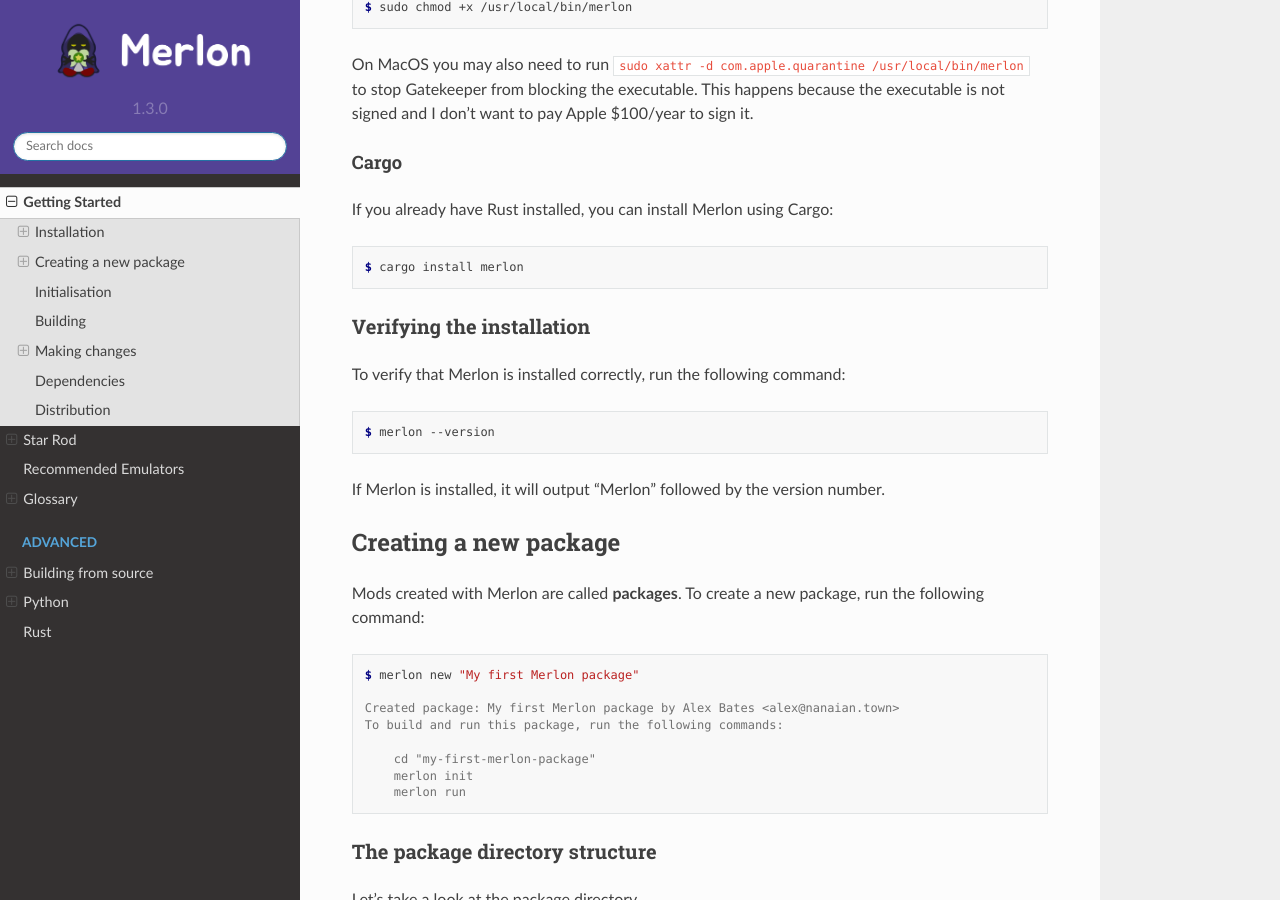
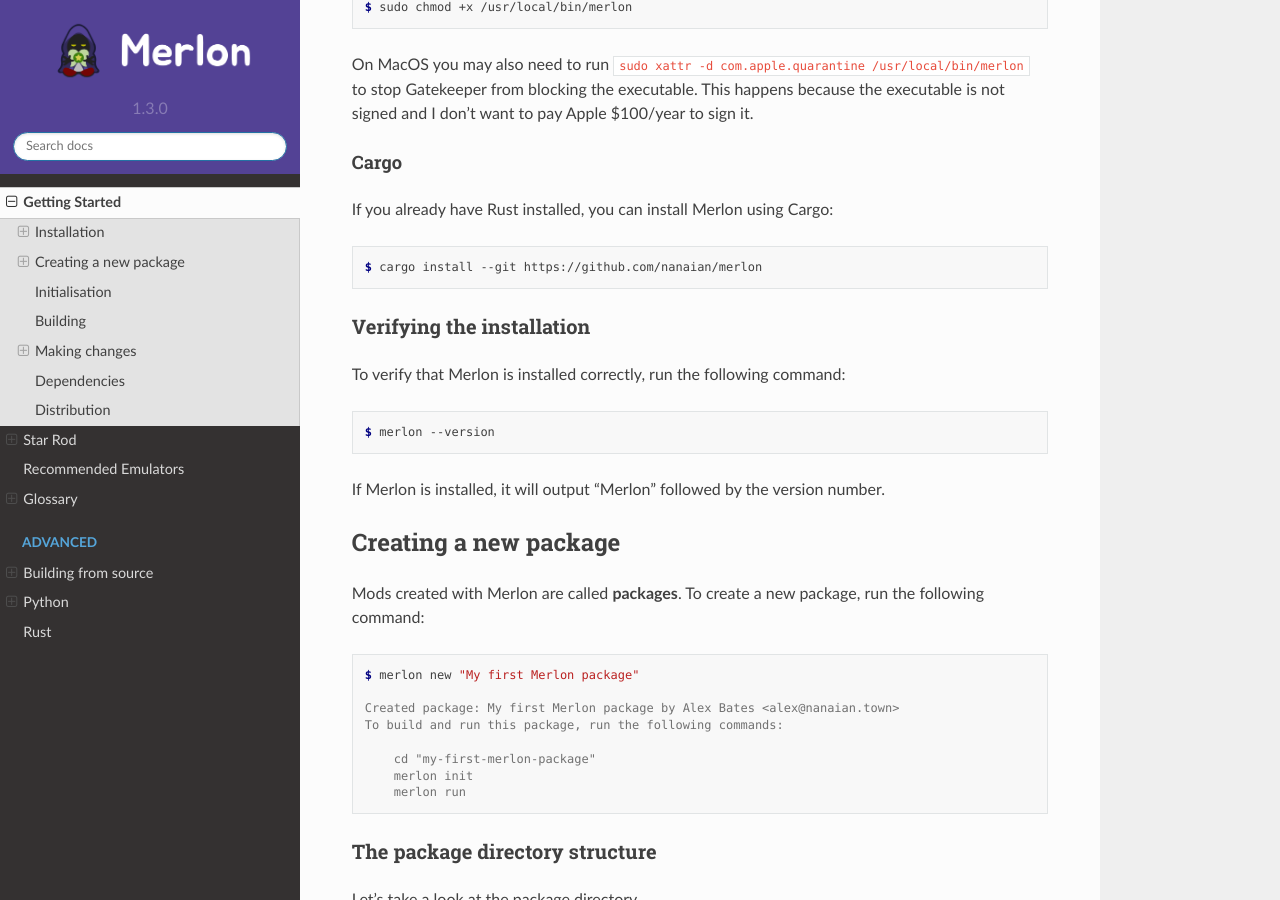
Before and after one commit to bates64/merlon, a Sphinx documentation site: the page built from docs/getting_started.md, in a window 1280 px wide and 900 px high, scrolled down 1771 px. Built offline with Sphinx 7.4.7 and the Read the Docs theme 2.0.0, drawn with Linux system fonts in a browser that asks for light colours; the version number is read from the project's files by our own code.

Commit message:
docs: fix outdated install reference

````diff
--- a/docs/getting_started.md
+++ b/docs/getting_started.md
@@ -82,7 +82,7 @@
 If you already have Rust installed, you can install Merlon using Cargo:
 
 ```console
-$ cargo install merlon
+$ cargo install --git https://github.com/nanaian/merlon
 ```
 
 ### Verifying the installation
````
